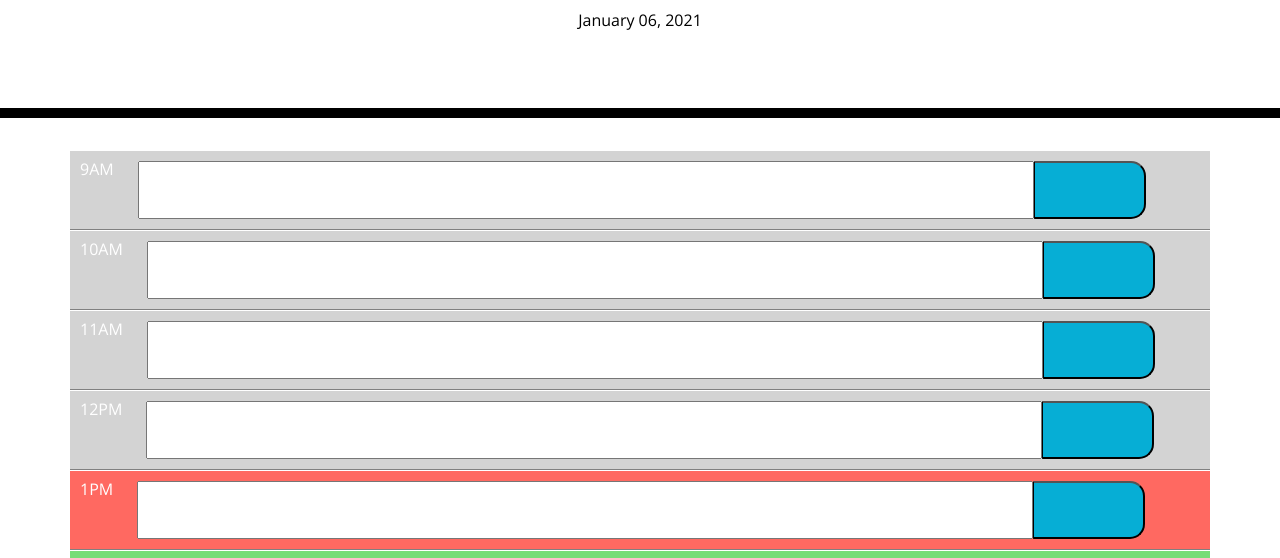
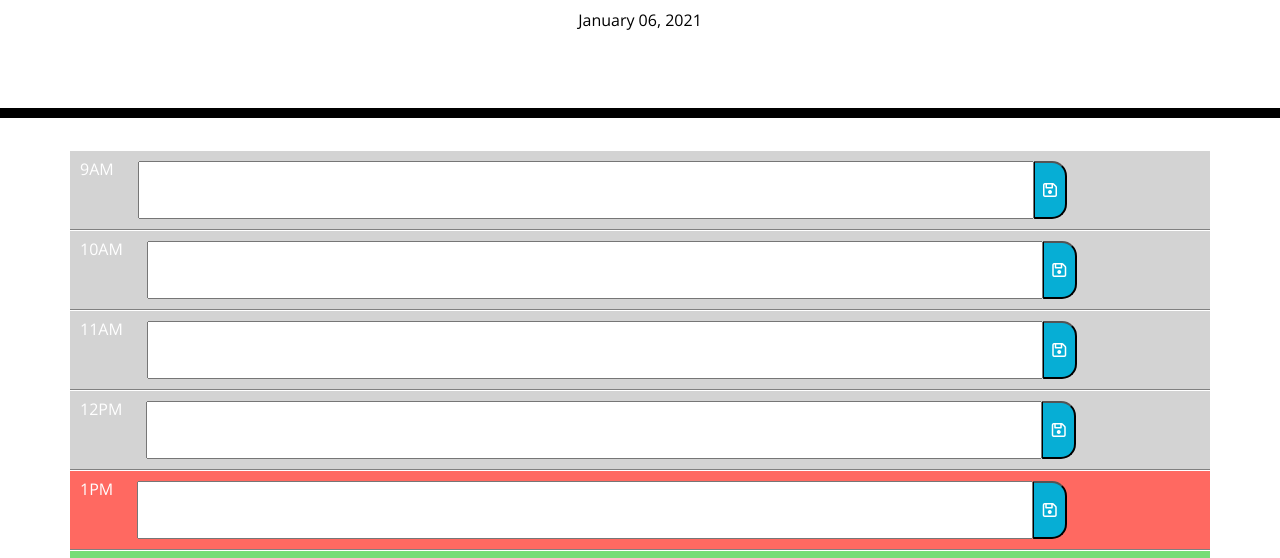
Before and after one commit to smlisk0630/work-day-scheduler, a plain HTML site: page index.html in a window 1280 px wide. Shown: the part 182-740 px from the top of the page. Drawn offline with nearby package versions, Linux system fonts and the light colour scheme.

Commit message:
Updated save button with font awesome save icon

```diff
--- a/Assets/script.js
+++ b/Assets/script.js
@@ -33,13 +33,12 @@ $(document).ready(function() {
 
         // create and append save button
         var saveButton = $("<button>");
-        $(saveButton).addClass("saveBtn");
+        $(saveButton).addClass("saveBtn far fa-save");
         $(".row").append(saveButton);
         console.log(saveButton);
         // add event listener to save button and save to local storage
-        $(".saveBtn").click(function() { var input = $("input").val();
-
-        $(".row input").each(function() {
+        $(".row").each(function() {
+            $(".saveBtn").click(function() { var input = $("input").val();
                 localStorage.setItem("input", JSON.stringify(input));
             })
         })
--- a/index.html
+++ b/index.html
@@ -21,6 +21,7 @@
     <link rel="stylesheet" href="style.css" />
     <script src="https://cdnjs.cloudflare.com/ajax/libs/jquery/3.5.1/jquery.js"></script>
     <script src="https://cdnjs.cloudflare.com/ajax/libs/dayjs/1.9.8/dayjs.min.js"></script>
+    <script src="https://kit.fontawesome.com/43429b4119.js" crossorigin="anonymous"></script>
     <title>Work Day Scheduler</title>
   </head>
 
--- a/style.css
+++ b/style.css
@@ -70,7 +70,7 @@ input {
   border-bottom-right-radius: 15px;
   background-color: #06AED5;
   color: white;
-  width: 10%;
+  width: 3%;
 }
 
 .saveBtn i:hover {
```
